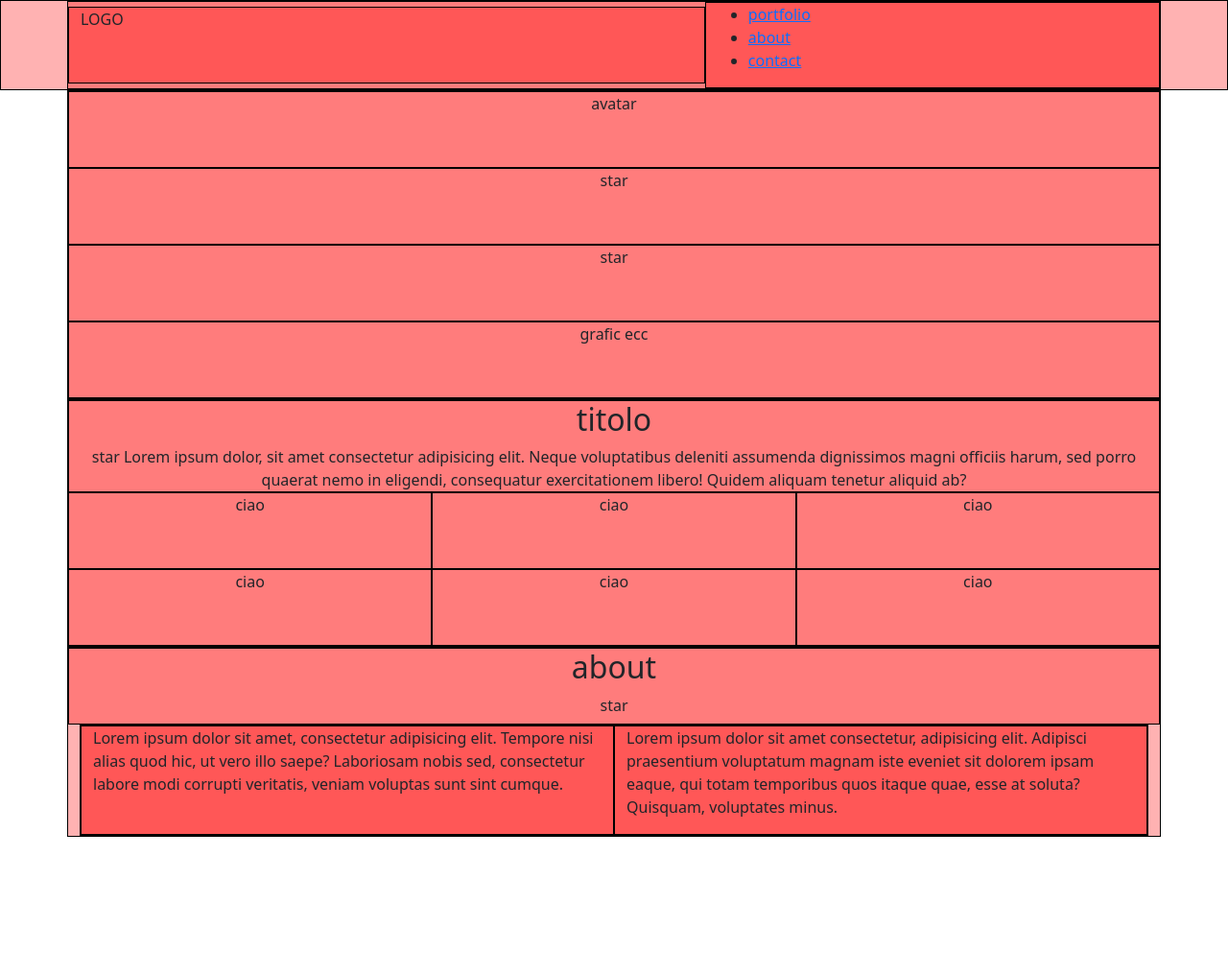
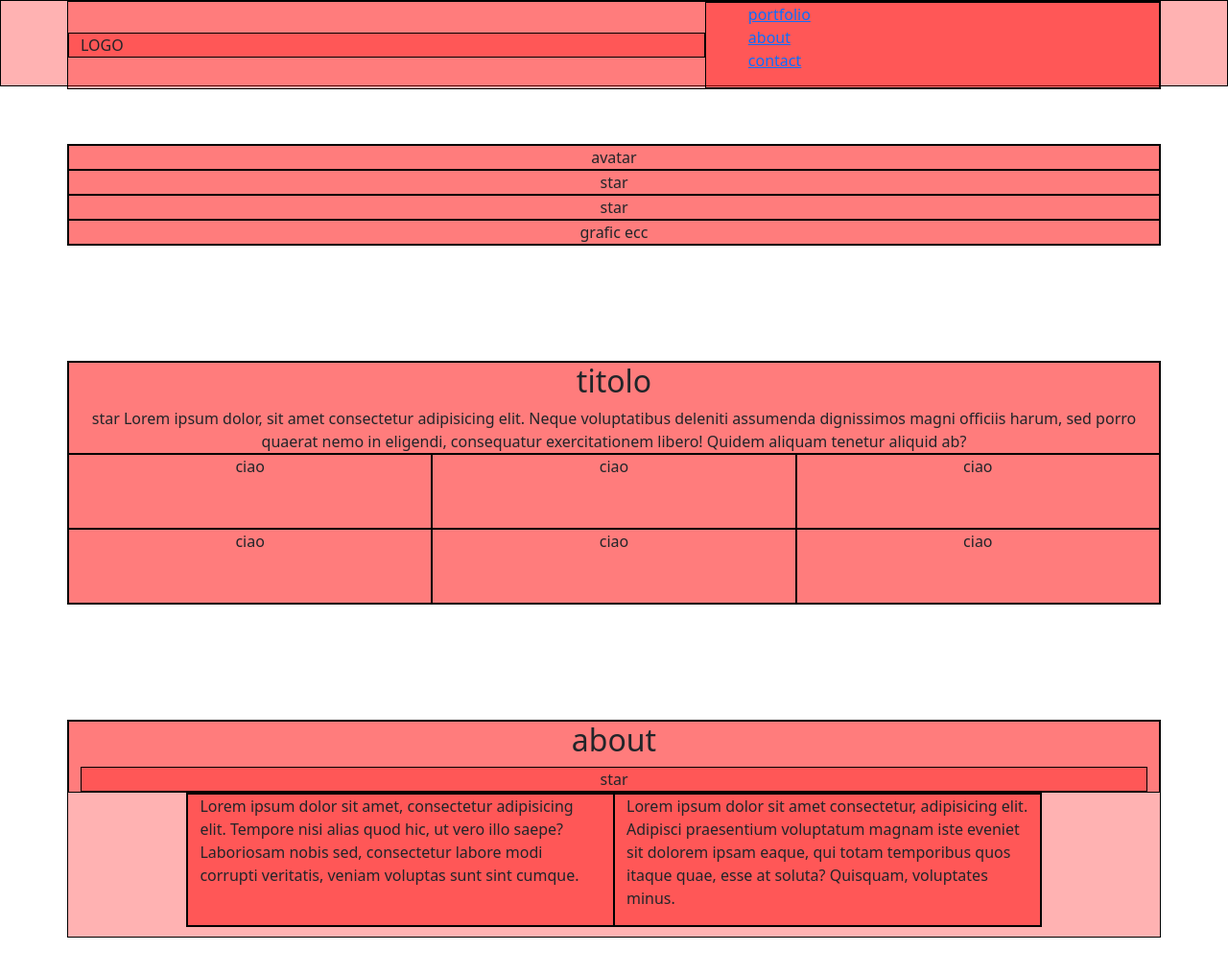
Before and after one commit to Laroussi-Sarhane/html-css-bootstrap-freelancer, a plain HTML site: page index.html in a window 1280 px wide. Shown: the whole page at 96% size. Before the commit the page ends 872 px from the top, so only its background shows below. Drawn offline with nearby package versions, Linux system fonts and the light colour scheme.

Commit message:
add changes

```diff
--- a/style.css
+++ b/style.css
@@ -1,6 +1,34 @@
 [class^="container"],[class^="col"]{
   background-color: rgba(255, 0, 0, 0.3);
   border: 1px solid black;
-  min-height: 80px;
+  /* min-height: 80px; */
   /* heigth di debug */
+
 }
+.debug{
+  background-color: rgba(255, 0, 0, 0.3);
+  border: 1px solid black;
+
+}
+header{
+  height: 90px;
+  /* sempre di debug altezza  */
+}
+section{
+  padding: 60px 0;
+}
+.la_card{
+  min-height: 60px;
+}
+.ls_container{
+  height:150px;
+  width: 80%;
+  margin: 0 auto;
+}
+ul li{
+  list-style: none;
+  text-decoration: none;
+}
+.ls_card{
+  border: 1px solid black;
+}
```
